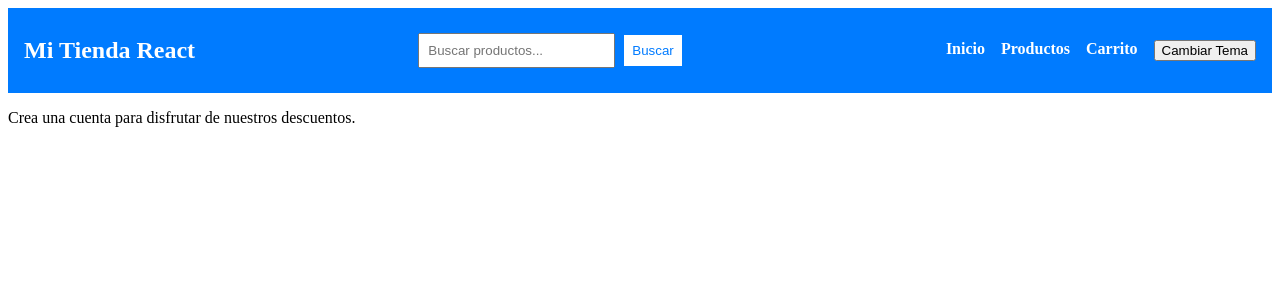
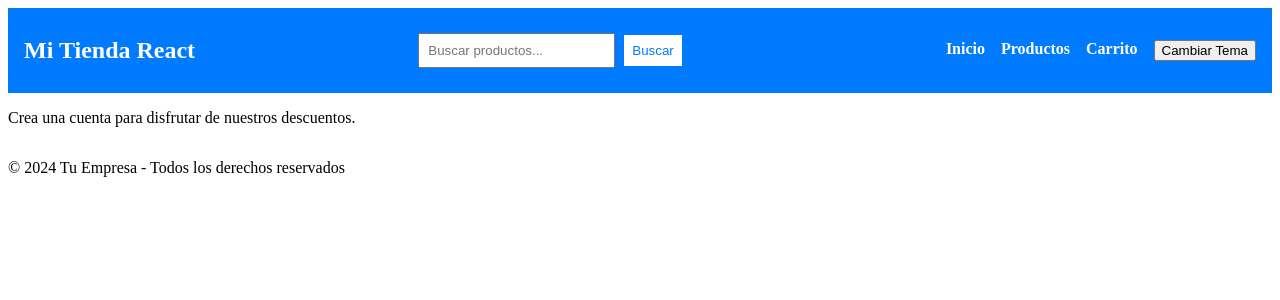
Before and after one commit to FrancoPellizzari/ecommerce, a React (Vite) app in the folder ecommerce/: page /product/1 in a window 1280 px wide. Shown: the top 300 px of the page. Built offline with nearby package versions, Linux system fonts and the light colour scheme.

Commit message:
layout y footer creados

```diff
--- a/ecommerce/src/App.jsx
+++ b/ecommerce/src/App.jsx
@@ -11,6 +11,7 @@ import { AuthProvider } from './context/AuthContext';
 import ProductSection from './components/ProductSection';
 
 import Banner from './components/Banner';
+import Layout from './views/layout';
 
 const App = () => {
 
@@ -56,6 +57,7 @@ const App = () => {
 
   return (
     <BrowserRouter>
+    <Layout>
     <ThemeProvider>
       <CartProvider>
       <AuthProvider>
@@ -85,6 +87,7 @@ const App = () => {
         </AuthProvider>
       </CartProvider>
     </ThemeProvider>
+    </Layout>
     </BrowserRouter>
   );
 };
--- /dev/null
+++ b/ecommerce/src/components/Footer.jsx
@@ -0,0 +1,13 @@
+import React from "react";
+
+const Footer = () => {
+    return (
+        <footer className="footer">
+            <div className="footer-content">
+                <p>&copy; 2024 Tu Empresa - Todos los derechos reservados</p>
+            </div>
+        </footer>
+    );
+};
+
+export default Footer;
--- /dev/null
+++ b/ecommerce/src/views/Layout.jsx
@@ -0,0 +1,21 @@
+import React from "react";
+import Navbar from "../components/navbar";
+import PropTypes from 'prop-types';
+import Footer from "../components/Footer";
+
+const Layout = ({ children }) => {
+    return (
+        <div className = "layout">
+            <navbar/>
+            <div className = "content"> {children}</div>
+            <Footer/>
+        </div>
+    );
+};
+
+Layout.propTypes = {
+    children: PropTypes.node.isRequired,
+};
+
+
+export default Layout;
```
